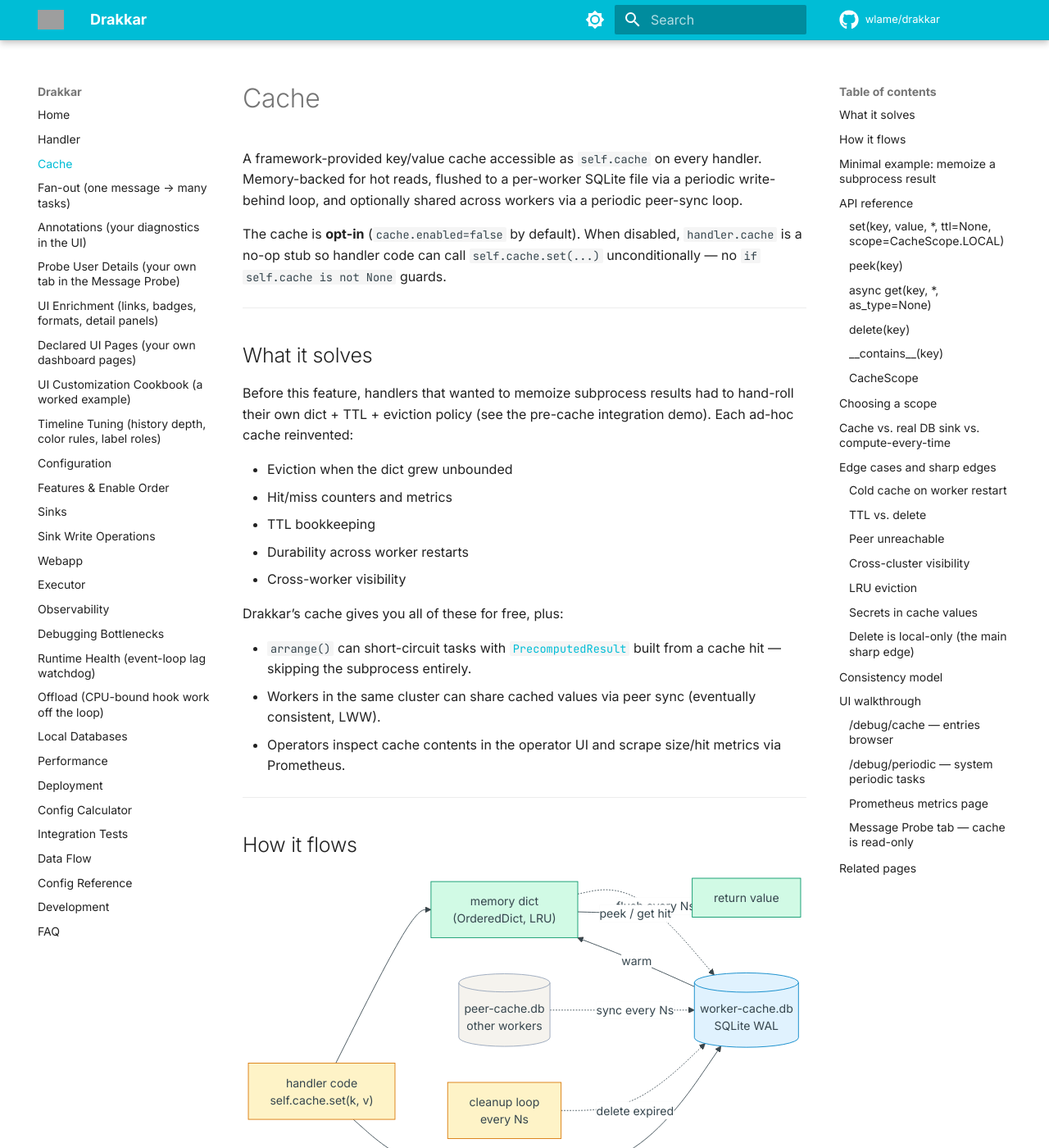
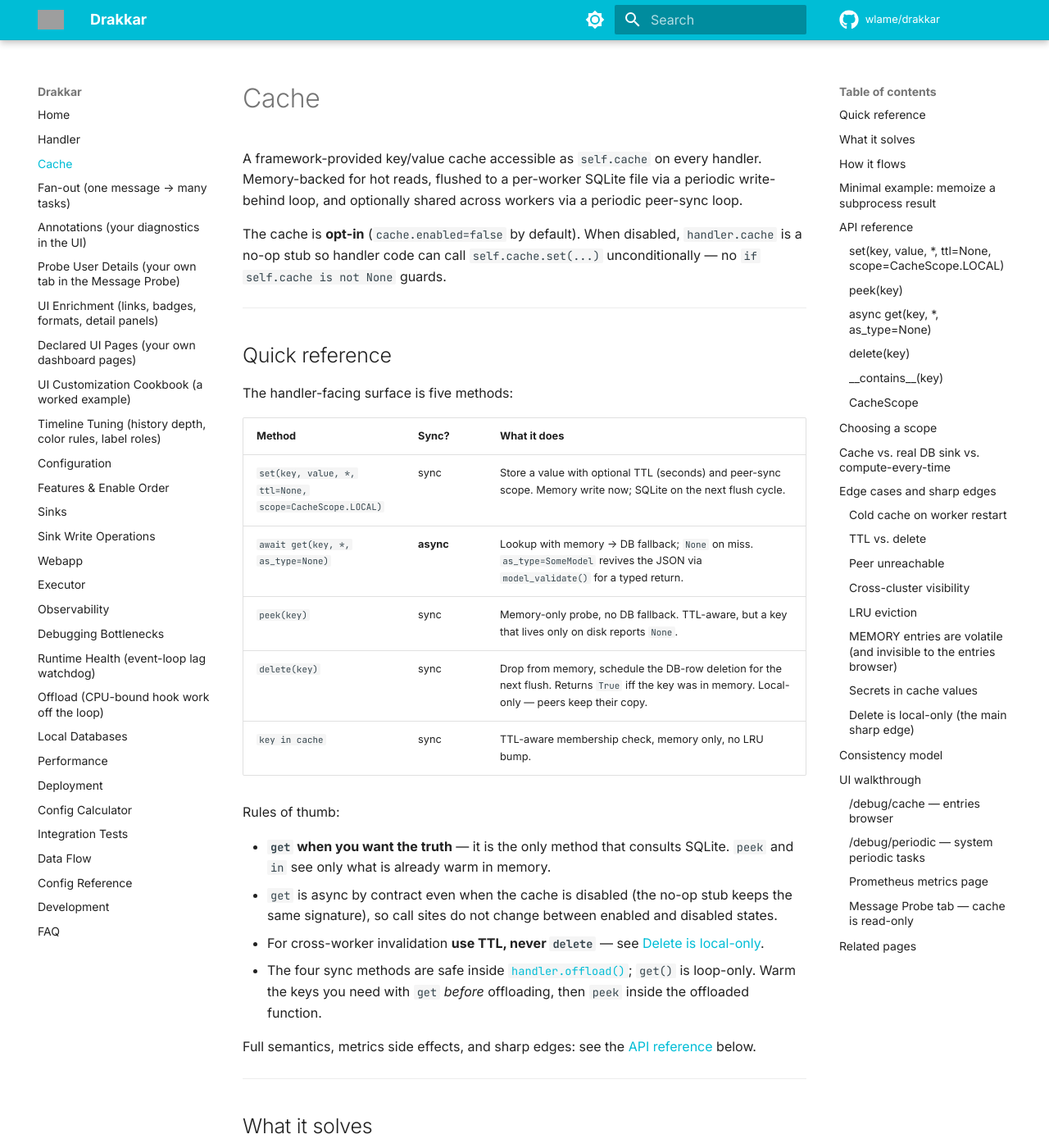
Before and after one commit to wlame/drakkar, an MkDocs documentation site: the page built from docs/cache.md, in a window 1280 px wide and 1400 px high. Shown: the whole window at 82% size. Built offline with MkDocs 1.6.1 and Material for MkDocs 9.7.7, drawn with Linux system fonts in a browser that asks for light colours; comment, search, counter and statistics services are not loaded; some of the changed text lies outside the part shown; grey boxes are pictures that could not be loaded.

Commit message:
Add the memory-only cache scope MEMORY and open the cache docs with a quick-reference table.

````diff
--- a/docs/cache.md
+++ b/docs/cache.md
@@ -8,6 +8,36 @@
 The cache is **opt-in** (`cache.enabled=false` by default). When disabled,
 `handler.cache` is a no-op stub so handler code can call `self.cache.set(...)`
 unconditionally — no `if self.cache is not None` guards.
+
+---
+
+## Quick reference
+
+The handler-facing surface is five methods:
+
+| Method | Sync? | What it does |
+|--------|-------|--------------|
+| `set(key, value, *, ttl=None, scope=CacheScope.LOCAL)` | sync | Store a value with optional TTL (seconds) and peer-sync scope. Memory write now; SQLite on the next flush cycle. |
+| `await get(key, *, as_type=None)` | **async** | Lookup with memory → DB fallback; `None` on miss. `as_type=SomeModel` revives the JSON via `model_validate()` for a typed return. |
+| `peek(key)` | sync | Memory-only probe, no DB fallback. TTL-aware, but a key that lives only on disk reports `None`. |
+| `delete(key)` | sync | Drop from memory, schedule the DB-row deletion for the next flush. Returns `True` iff the key was in memory. Local-only — peers keep their copy. |
+| `key in cache` | sync | TTL-aware membership check, memory only, no LRU bump. |
+
+Rules of thumb:
+
+- **`get` when you want the truth** — it is the only method that consults
+  SQLite. `peek` and `in` see only what is already warm in memory.
+- `get` is async by contract even when the cache is disabled (the no-op
+  stub keeps the same signature), so call sites do not change between
+  enabled and disabled states.
+- For cross-worker invalidation **use TTL, never `delete`** — see
+  [Delete is local-only](#delete-is-local-only-the-main-sharp-edge).
+- The four sync methods are safe inside [`handler.offload()`](offload.md);
+  `get()` is loop-only. Warm the keys you need with `get` *before*
+  offloading, then `peek` inside the offloaded function.
+
+Full semantics, metrics side effects, and sharp edges: see the
+[API reference](#api-reference) below.
 
 ---
 
@@ -233,7 +263,8 @@
 (the entry will remain until explicitly deleted or the worker's cache DB
 is wiped).
 
-`scope` controls peer-sync visibility. See [CacheScope](#cachescope) below.
+`scope` controls how far the entry reaches — from process memory
+(`MEMORY`) to every peer (`GLOBAL`). See [CacheScope](#cachescope) below.
 
 ### `peek(key)`
 
@@ -295,17 +326,31 @@
 
 ```python
 class CacheScope(StrEnum):
+    MEMORY = 'memory'     # this worker's memory only; never flushed to SQLite
     LOCAL = 'local'       # this worker only; peers never pull
     CLUSTER = 'cluster'   # same-cluster peers pull via sync
     GLOBAL = 'global'     # all peers (any cluster) pull via sync
 ```
 
-Scope filters peer sync's `SELECT` when another worker pulls from your
-cache DB:
+The scopes form a reach ladder — each step widens where the entry can
+travel: process memory → this worker's DB file → same-cluster peers →
+all peers.
+
+For the persisted scopes, scope filters peer sync's `SELECT` when
+another worker pulls from your cache DB:
 
 - Same cluster peer pulls `scope IN ('cluster', 'global')`
 - Different cluster peer pulls `scope = 'global'` only
 - `scope = 'local'` never leaves this worker
+
+`MEMORY` entries never reach the DB at all. A `MEMORY` set stores the
+value in memory and records a **delete tombstone** for the key instead
+of a write — so if an earlier wider-scoped `set` left a row on disk,
+the next flush purges it. This keeps the invariant "a `MEMORY` key never
+serves disk data": without the tombstone, an LRU eviction or a worker
+restart would let `get()` resurrect the stale persisted value. The
+flip side: `MEMORY` entries are lost on eviction and restart — see
+[the edge case below](#memory-entries-are-volatile-and-invisible-to-the-entries-browser).
 
 ---
 
@@ -313,6 +358,7 @@
 
 | Scope | Use when | Example |
 |-------|----------|---------|
+| `MEMORY` | Hot, cheap-to-recompute values that should never touch disk; also values too churn-heavy to be worth flush traffic | Per-worker negative-lookup markers; request-coalescing flags with sub-second TTL |
 | `LOCAL` | Per-worker results that peers will compute independently (or that are worker-specific) | Hot-path subprocess memoization; per-worker rate limit counters |
 | `CLUSTER` | Expensive results worth sharing across workers in the same deployment | Regex match results over a shared corpus; enrichment lookups |
 | `GLOBAL` | Results universal across clusters (rare — usually signals "this is really a DB sink") | Cross-deployment config distribution (unusual) |
@@ -415,6 +461,28 @@
 `drakkar_cache_evictions_total` counter tracks churn — a sustained
 high rate means the cap is undersized for the working set.
 
+### MEMORY entries are volatile (and invisible to the entries browser)
+
+`CacheScope.MEMORY` trades durability for zero disk traffic. Three
+consequences, all by design:
+
+- **LRU eviction loses the entry.** Persisted scopes fall through to
+  the DB after an eviction and re-warm on the next `get()`; a `MEMORY`
+  entry has no DB row, so once evicted the next read is a plain miss.
+  Best-effort under memory pressure.
+- **A worker restart loses all MEMORY entries.** Same reason — there is
+  nothing on disk to warm from.
+- **The `/debug/cache` entries browser never lists them.** The browser
+  reads the cache DB file; `MEMORY` entries exist only in the process
+  dict. They are still counted in the page's in-memory header stats
+  and in the `entries_in_memory` / `bytes_in_memory` gauges.
+
+Re-scoping a key **to** `MEMORY` purges its disk row on the next flush
+(the tombstone described in [CacheScope](#cachescope)); re-scoping back
+to a persisted scope resumes normal flushing. Peers that synced a
+wider-scoped value before the re-scope keep their copy until its TTL
+expires — the same local-only limitation as `delete`.
+
 ### Secrets in cache values
 
 The recorder redacts secrets before writing `worker_config`
@@ -435,6 +503,10 @@
 
 ## Consistency model
 
+- **`MEMORY` scope opts out of all of this.** Memory-scoped entries are
+  process-local: no durability window, no peer visibility, no LWW —
+  they live and die with the worker process. Everything below concerns
+  the persisted scopes.
 - **Eventually consistent** across workers. A `set()` on worker A is
   visible on worker B at most ~(flush_interval + sync_interval) later
   (default: 3s + 30s = 33s).
@@ -483,6 +555,10 @@
 - Side panel on click: decoded JSON value + full metadata
   (created_at, updated_at, expires_at, origin_worker_id)
 
+The table lists the cache **DB file**, so `MEMORY`-scoped entries never
+appear in it — they show up only in the in-memory header stats. See
+[the edge case above](#memory-entries-are-volatile-and-invisible-to-the-entries-browser).
+
 ### `/debug/periodic` — system periodic tasks
 
 The existing periodic tasks page now shows `cache.flush`, `cache.sync`,
````
Also changed, not shown: CHANGELOG.md (+15 -0 lines), 7 other files.
